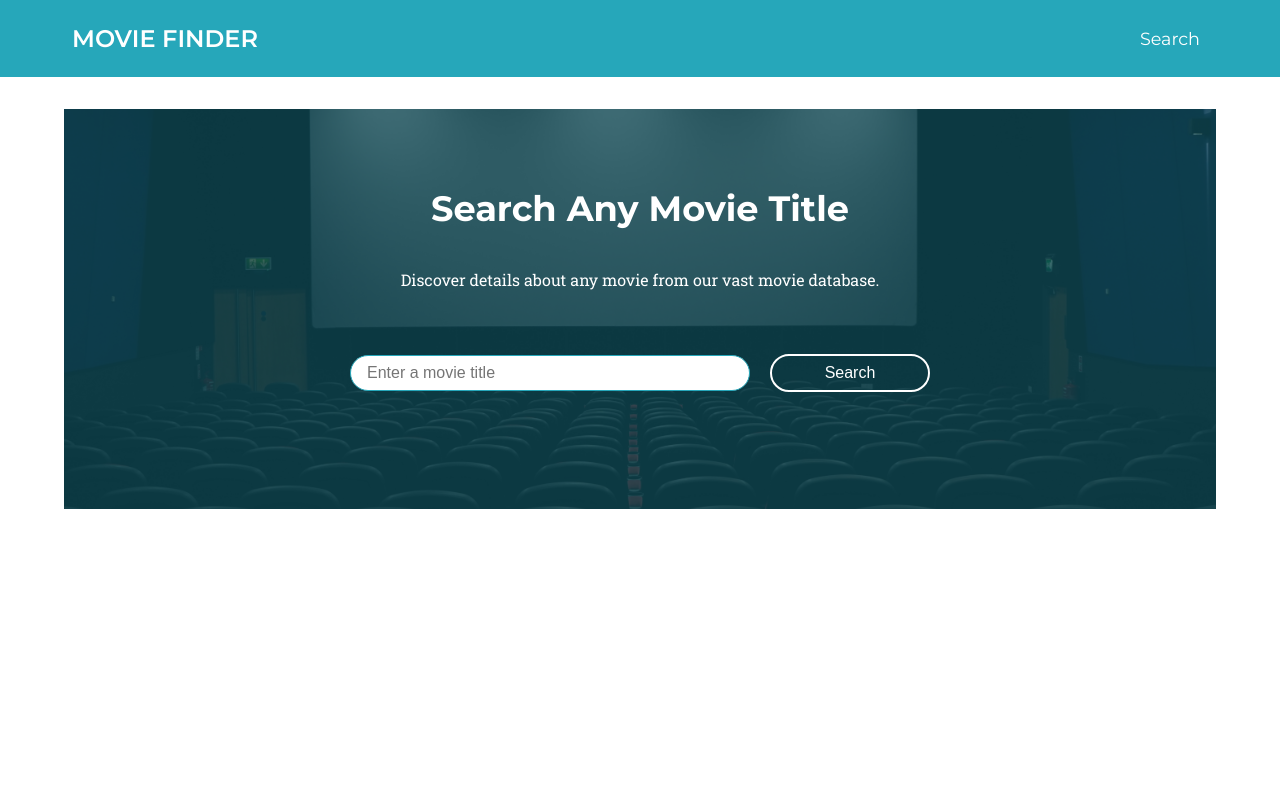
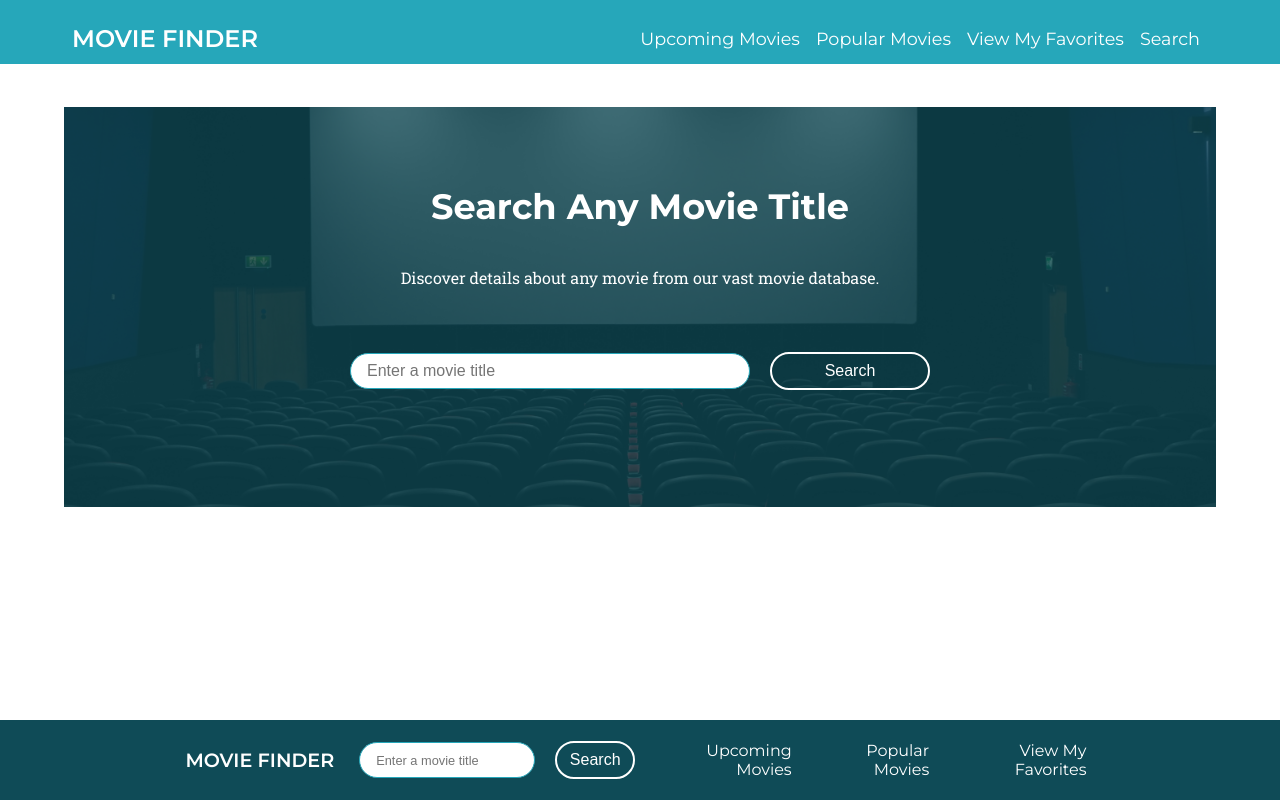
Before and after one commit to adrianm-arias/Cine-Quest, a website: page index.html in a window 1280 px wide. Drawn offline with Linux system fonts and the light colour scheme.

Commit message:
finished html + css footer

```diff
--- a/css/layout.css
+++ b/css/layout.css
@@ -13,12 +13,14 @@
   width: 100%;
   margin-right: auto;
   margin-left: auto;
-
-  /* margin: 0 5rem; */
 }
 
 .column-full {
   width: 100%;
+}
+
+.column-half {
+  width: 50%;
 }
 
 .flex-row {
@@ -59,3 +61,7 @@
   padding-top: 2rem;
   padding-bottom: 2rem;
 }
+
+.nav-margin-top {
+  margin-top: 75px;
+}
--- a/css/reset.css
+++ b/css/reset.css
@@ -17,3 +17,7 @@ h2 {
 p {
   font-family: "Roboto Slab", serif;
 }
+
+ul {
+  padding: 0;
+}
--- a/css/styles.css
+++ b/css/styles.css
@@ -1,9 +1,18 @@
+/* nav styling */
 .logo {
   color: white;
   font-family: Montserrat, sans-serif;
   text-transform: uppercase;
   font-weight: 600;
   font-size: 1.5rem;
+}
+
+.navbar {
+  overflow: hidden;
+  position: fixed;
+  top: 0;
+  width: 100%;
+  height: 8vh;
 }
 
 .nav-link {
@@ -14,11 +23,14 @@
   font-size: 1.1rem;
   text-transform: capitalize;
   font-weight: 500;
+  cursor: pointer;
 }
 
 .nav-bar-bg {
   background-color: #26a7ba;
 }
+
+/* main styling */
 
 .overlay {
   background: rgba(15, 75, 87, 0.75);
@@ -64,6 +76,15 @@
   width: 25rem;
 }
 
+.search-input-footer {
+  border-radius: 5rem;
+  border: solid #26a7ba 1px;
+  font-size: 1rem;
+  padding: 0.5rem 1rem;
+  margin-right: 1rem;
+  width: 11rem;
+}
+
 .search-form {
   margin: 3rem 1rem;
 }
@@ -75,9 +96,80 @@ input:focus {
 
 .search-btn:hover {
   background-color: #26a7ba;
+  border: solid #26a7ba 2px;
 }
 
 .search-input::-webkit-search-cancel-button {
+  appearance: none;
+}
+
+/* footer styling */
+
+.flex-wrap-footer {
+  flex-wrap: nowrap;
+}
+
+.footer {
+  overflow: hidden;
+  position: fixed;
+  bottom: 0;
+  width: 100%;
+  height: 10vh;
+}
+
+.logo-footer {
+  color: white;
+  font-family: Montserrat, sans-serif;
+  text-transform: uppercase;
+  font-weight: 600;
+  font-size: 1.2rem;
+  padding-right: 1rem;
+}
+
+.footer-link {
+  color: white;
+  font-family: Montserrat, sans-serif;
+  margin: auto 0;
+  padding: 0 0.5rem;
+  font-size: 1rem;
+  text-transform: capitalize;
+  font-weight: 400;
+  cursor: pointer;
+  text-align: right;
+}
+
+.footer-bg {
+  background-color: #0f4b57;
+}
+
+.search-btn-footer {
+  text-transform: capitalize;
+  border: solid white 2px;
+  background-color: transparent;
+  color: white;
+  border-radius: 5rem;
+  font-size: 1rem;
+  padding: 0.5rem;
+  cursor: pointer;
+  width: 5rem;
+  transition-property: all;
+  transition-duration: 0.8s;
+}
+
+.footer-form {
+  padding: 0 0.3rem;
+}
+
+.search-btn-footer:hover {
+  background-color: #26a7ba;
+  border: solid #26a7ba 2px;
+}
+
+.search-input-footer::placeholder {
+  font-size: 0.8rem;
+}
+
+.search-input-footer::-webkit-search-cancel-button {
   appearance: none;
 }
 
@@ -89,4 +181,16 @@ input:focus {
   .search-input {
     width: 15rem;
   }
+
+  .flex-wrap-footer {
+    flex-wrap: wrap;
+  }
+
+  .footer {
+    height: 15vh;
+  }
+
+  .footer-link {
+    text-align: center;
+  }
 }
--- a/index.html
+++ b/index.html
@@ -16,14 +16,17 @@
 </head>
 <body>
   <header>
-    <div class="nav-bar-bg">
+    <div class="nav-bar-bg navbar">
       <div class="container pad-left-right">
         <nav>
           <div class="row flex-row">
             <div class="column-full flex-row space-between align-cont-center">
               <p class="logo">movie finder</p>
               <div>
-                <ul>
+                <ul class="flex-row">
+                  <li class="nav-link"><a href="#"></a>upcoming movies</li>
+                  <li class="nav-link"><a href="#"></a>popular movies</li>
+                  <li class="nav-link"><a href="#"></a>view my favorites</li>
                   <li class="nav-link"><a href="#"></a>search</li>
                 </ul>
               </div>
@@ -34,7 +37,7 @@
     </div>
   </header>
   <main>
-    <div class="container pad-top-bottom">
+    <div class="container pad-top-bottom nav-margin-top">
       <div data-view="search-form">
         <div class="row flex-row cover-image">
           <div class="overlay flex-row">
@@ -53,6 +56,30 @@
       </div>
     </div>
   </main>
+  <footer>
+    <div class="footer-bg footer flex-row align-cont-center">
+      <div class="container pad-left-right">
+        <div class="row flex-row flex-wrap-footer">
+          <div class="column-full flex-row space-between align-cont-center">
+            <p class="logo-footer">movie finder</p>
+            <form action="" class="footer-form">
+              <label for="movie-search"></label>
+              <input class="search-input-footer" placeholder="Enter a movie title" type="search" id="movie-search-footer"
+                name="search">
+              <button class="search-btn-footer" type="submit">search</button>
+            </form>
+          </div>
+          <div class="column-full">
+            <ul class="flex-row align-cont-center justify-content-center">
+              <li class="footer-link"><a href="#"></a>upcoming movies</li>
+              <li class="footer-link"><a href="#"></a>popular movies</li>
+              <li class="footer-link"><a href="#"></a>view my favorites</li>
+            </ul>
+          </div>
+        </div>
+      </div>
+    </div>
+  </footer>
   <script src="js/data.js"></script>
   <script src="js/main.js"></script>
 </body>
```
